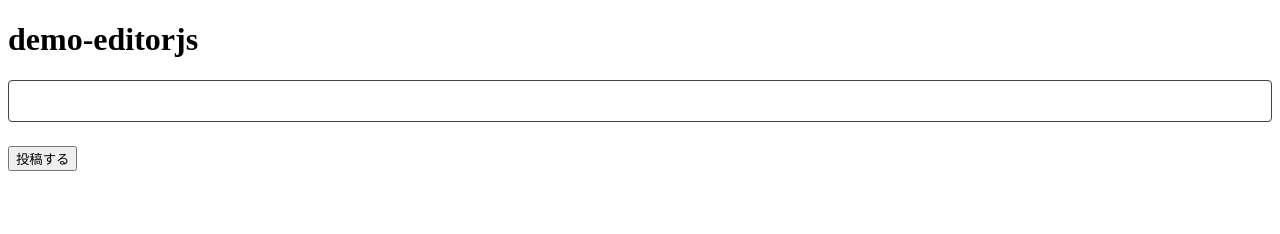
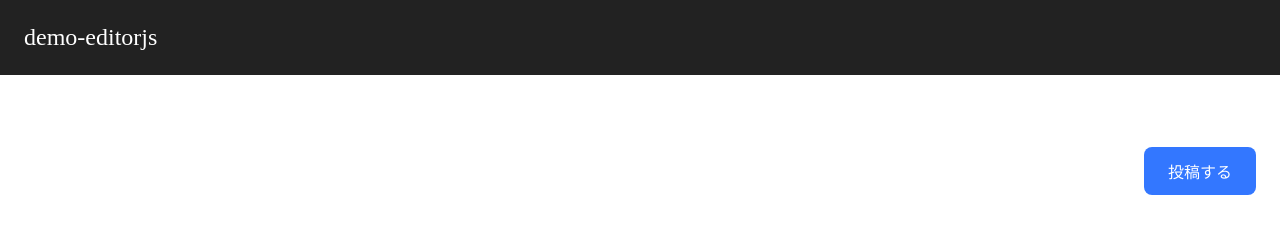
Before and after one commit to ykob/demo-editorjs, a website built with Vite: page index.html in a window 1280 px wide. Built offline with nearby package versions, Linux system fonts and the light colour scheme; what @editorjs/editorjs would draw is missing.

Commit message:
updated styles.

```diff
--- a/public/editorjs.css
+++ b/public/editorjs.css
@@ -1,6 +1,37 @@
+body {
+  margin: 0;
+}
+h1 {
+  position: sticky;
+  top: 0;
+  left: 0;
+  z-index: 10;
+  margin: 0;
+  padding: 24px;
+  color: #fff;
+  font-size: 24px;
+  font-weight: normal;
+  background-color: #222;
+}
 #app-editor {
-  margin-bottom: 24px;
-  padding: 20px;
-  border: 1px solid #444;
-  border-radius: 4px;
+  padding: 24px;
 }
+#buttons {
+  position: sticky;
+  bottom: 0;
+  left: 0;
+  display: flex;
+  justify-content: flex-end;
+  padding: 24px;
+}
+#button-post {
+  appearance: none;
+  cursor: pointer;
+  padding-inline: 24px;
+  height: 48px;
+  border: none;
+  border-radius: 8px;
+  color: #fff;
+  font-size: 16px;
+  background-color: #37f;
+}
```
